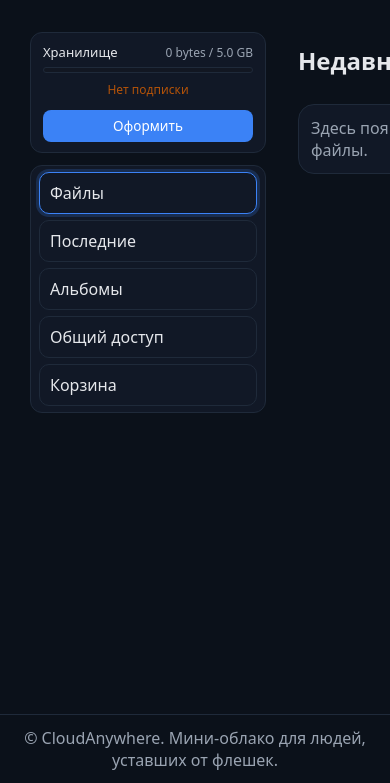
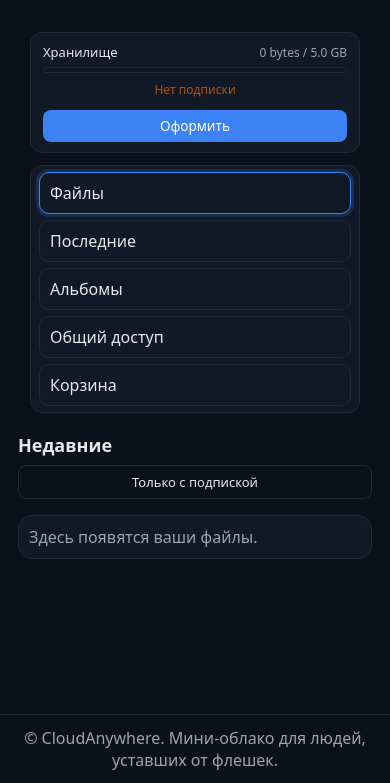
Before and after one commit to MrMooNeR/cloud, a Django app: page /files in a window 390 px wide. Shown: the part 61-844 px from the top of the page. Run offline with Django 5.2, Linux system fonts and the light colour scheme; the visitor is signed in with stand-in values (Sample User, id 1); data that the repository does not hold is empty.

Commit message:
fix some issues

```diff
--- a/templates/files.html
+++ b/templates/files.html
@@ -33,7 +33,9 @@
     align-items:center;
     font-size:13px;
   }
-  .usage-top .muted{font-size:12px}
+  .usage-top .muted{
+    font-size:12px;
+  }
   .bar{
     height:6px;
     background:#121722;
@@ -41,10 +43,23 @@
     border-radius:6px;
     overflow:hidden;
   }
-  html[data-theme="light"] .bar{background:#e9edf5}
-  .bar-fill{height:100%;background:var(--acc)}
-  .plan.good{color:#15803d;font-size:12px;margin-top:2px}
-  .plan.bad{ color:#b45309;font-size:12px;margin-top:2px}
+  html[data-theme="light"] .bar{
+    background:#e9edf5;
+  }
+  .bar-fill{
+    height:100%;
+    background:var(--acc);
+  }
+  .plan.good{
+    color:#15803d;
+    font-size:12px;
+    margin-top:2px;
+  }
+  .plan.bad{
+    color:#b45309;
+    font-size:12px;
+    margin-top:2px;
+  }
   .usage .btn.primary{
     width:100%;
     margin-top:6px;
@@ -62,7 +77,7 @@
     padding:6px 8px;
     display:flex;
     flex-direction:column;
-    gap:6px;                 /* управляем расстояниями здесь */
+    gap:6px;
   }
   .menu-item{
     padding:9px 10px;
@@ -71,16 +86,43 @@
     border:1px solid var(--line);
     background:var(--card);
   }
-  .menu-item:hover{outline:1px solid var(--line)}
+  .menu-item:hover{
+    outline:1px solid var(--line);
+  }
   .menu-item.active{
     border-color:var(--primary);
     box-shadow:0 0 0 3px color-mix(in srgb, var(--primary) 20%, transparent);
   }
 
   /* ---------- RIGHT: board + grid ---------- */
-  .board{display:flex;flex-direction:column;gap:16px}
-  .board-top{display:flex;justify-content:space-between;align-items:center}
-  .grid{display:grid;grid-template-columns:repeat(auto-fill,minmax(240px,1fr));gap:18px}
+  .board{
+    display:flex;
+    flex-direction:column;
+    gap:16px;
+  }
+  .board-top{
+    display:flex;
+    justify-content:space-between;
+    align-items:center;
+    gap:10px;
+    flex-wrap:wrap;
+  }
+  .board-top h2{
+    font-size:20px;
+    margin:0;
+  }
+  .board-top .btn{
+    white-space:nowrap;
+    padding:7px 14px;
+    border-radius:8px;
+    font-size:13px;
+  }
+
+  .grid{
+    display:grid;
+    grid-template-columns:repeat(auto-fill,minmax(240px,1fr));
+    gap:18px;
+  }
 
   .tile{
     display:block;
@@ -89,35 +131,141 @@
     border-radius:16px;
     padding:12px;
     cursor:pointer;
+    transition:border-color .16s ease, box-shadow .16s ease, transform .12s ease;
   }
-  .tile:hover{border-color:#2b3240}
+  .tile:hover{
+    border-color:#2b3240;
+    box-shadow:0 4px 14px rgba(0,0,0,.22);
+    transform:translateY(-1px);
+  }
+
   .tile-thumb{
-    position:relative;height:150px;
+    position:relative;
+    height:150px;
     border:1px solid var(--line);
-    border-radius:12px;overflow:hidden;
-    display:grid;place-items:center;
+    border-radius:12px;
+    overflow:hidden;
+    display:grid;
+    place-items:center;
     background:#0f141d;
   }
-  html[data-theme="light"] .tile-thumb{background:#f2f5fa}
-  .tile-thumb img,.tile-thumb video{width:100%;height:100%;object-fit:cover;display:block}
+  html[data-theme="light"] .tile-thumb{
+    background:#f2f5fa;
+  }
+  .tile-thumb img,
+  .tile-thumb video{
+    width:100%;
+    height:100%;
+    object-fit:cover;
+    display:block;
+  }
   .tile-thumb .badge{
-    font-weight:700;color:#8ab4f8;
+    font-weight:700;
+    color:#8ab4f8;
     border:1px dashed var(--line);
-    padding:6px 10px;border-radius:8px;
+    padding:6px 10px;
+    border-radius:8px;
     background:#0f141d;
   }
-  html[data-theme="light"] .tile-thumb .badge{background:rgba(0,0,0,.06)}
-  .tile-name{margin-top:10px;white-space:nowrap;overflow:hidden;text-overflow:ellipsis}
-  .tile-meta{font-size:12px;color:#9aa4b2}
+  html[data-theme="light"] .tile-thumb .badge{
+    background:rgba(0,0,0,.06);
+  }
 
-  /* ---------- Context menu ---------- */
-  .ctx{position:fixed;z-index:1000;display:none;min-width:220px;background:var(--card);border:1px solid var(--line);border-radius:12px;box-shadow:0 6px 18px rgba(0,0,0,.3);padding:6px}
-  .ctx.open{display:block}
-  .ctx-item{display:flex;gap:10px;align-items:center;padding:10px 12px;border-radius:8px;color:var(--text);cursor:pointer}
-  .ctx-item:hover{background:rgba(127,127,127,.08)}
-  .ctx-item[aria-disabled="true"]{opacity:.5;cursor:default}
-  .ctx-sep{height:1px;background:var(--line);margin:6px 0}
-  .ctx-kbd{margin-left:auto;font-size:11px;color:#8b98a6}
+  .tile-name{
+    margin-top:10px;
+    white-space:nowrap;
+    overflow:hidden;
+    text-overflow:ellipsis;
+  }
+  .tile-meta{
+    font-size:12px;
+    color:#9aa4b2;
+    margin-top:2px;
+  }
+
+  /* ---------- Context menu (стили приведены к той же визуальной системе) ---------- */
+  .ctx{
+    position:fixed;
+    z-index:1000;
+    display:none;
+    min-width:220px;
+    background:var(--card);
+    border:1px solid var(--line);
+    border-radius:12px;
+    box-shadow:0 6px 18px rgba(0,0,0,.3);
+    padding:6px;
+  }
+  .ctx.open{
+    display:block;
+  }
+  .ctx-item{
+    display:flex;
+    gap:10px;
+    align-items:center;
+    padding:10px 12px;
+    border-radius:8px;
+    color:var(--text);
+    cursor:pointer;
+    font-size:13px;
+  }
+  .ctx-item:hover{
+    background:rgba(127,127,127,.08);
+  }
+  .ctx-item[aria-disabled="true"]{
+    opacity:.5;
+    cursor:default;
+  }
+  .ctx-sep{
+    height:1px;
+    background:var(--line);
+    margin:6px 0;
+  }
+  .ctx-kbd{
+    margin-left:auto;
+    font-size:11px;
+    color:#8b98a6;
+  }
+
+  /* ---------- Mobile / tablet ---------- */
+  @media (max-width: 920px){
+    .files-layout{
+      grid-template-columns:1fr;
+    }
+    .usage,
+    .menu{
+      position:relative;
+    }
+    .board-top{
+      align-items:flex-start;
+    }
+    .board-top h2{
+      font-size:18px;
+    }
+    .grid{
+      grid-template-columns:repeat(auto-fill,minmax(160px,1fr));
+      gap:12px;
+    }
+    .tile{
+      padding:10px;
+      border-radius:14px;
+    }
+    .tile-thumb{
+      height:120px;
+      border-radius:10px;
+    }
+  }
+
+  @media (max-width: 540px){
+    .board-top{
+      flex-direction:column;
+      align-items:stretch;
+      gap:8px;
+    }
+    .board-top .btn{
+      width:100%;
+      text-align:center;
+    }
+  }
 </style>
 
 <div class="files-layout">
@@ -143,7 +291,7 @@
       <a class="menu-item" href="#">Последние</a>
       <a class="menu-item" href="#">Альбомы</a>
       <a class="menu-item" href="#">Общий доступ</a>
-       <a class="menu-item {% if active_menu == 'trash' %}active{% endif %}" href="{% url 'trash' %}">Корзина</a>
+      <a class="menu-item {% if active_menu == 'trash' %}active{% endif %}" href="{% url 'trash' %}">Корзина</a>
     </nav>
   </aside>
 
@@ -231,59 +379,94 @@
       }
     }
 
-    function hide(){menu.classList.remove('open');menu.setAttribute('aria-hidden','true');current=null}
+    function hide(){
+      menu.classList.remove('open');
+      menu.setAttribute('aria-hidden','true');
+      current=null;
+    }
+
     function show(x,y){
       menu.style.left=Math.min(x,innerWidth-menu.offsetWidth-8)+'px';
       menu.style.top=Math.min(y,innerHeight-menu.offsetHeight-8)+'px';
-      menu.classList.add('open');menu.setAttribute('aria-hidden','false');
+      menu.classList.add('open');
+      menu.setAttribute('aria-hidden','false');
     }
 
     if(grid){
       grid.addEventListener('click',e=>{
-        const tile=e.target.closest('.tile'); if(!tile) return;
-        const kind=tile.dataset.kind, view=tile.dataset.view, dl=tile.dataset.download;
+        const tile=e.target.closest('.tile');
+        if(!tile) return;
+        const kind=tile.dataset.kind;
+        const view=tile.dataset.view;
+        const dl=tile.dataset.download;
         const url=(kind==='image'||kind==='video'||kind==='pdf')?view:dl;
-        if(e.metaKey||e.ctrlKey) window.open(url,'_blank'); else location=url;
+        if(e.metaKey||e.ctrlKey){
+          window.open(url,'_blank');
+        }else{
+          location=url;
+        }
       });
 
       grid.addEventListener('contextmenu',e=>{
-        const tile=e.target.closest('.tile'); if(!tile) return;
-        e.preventDefault(); current=tile; show(e.clientX,e.clientY);
+        const tile=e.target.closest('.tile');
+        if(!tile) return;
+        e.preventDefault();
+        current=tile;
+        show(e.clientX,e.clientY);
       });
     }
 
     menu.addEventListener('click',e=>{
       const item=e.target.closest('.ctx-item');
       if(!item||item.getAttribute('aria-disabled')==='true'||!current) return;
-      const action=item.dataset.action; const dl=current.dataset.download;
+      const action=item.dataset.action;
+      const dl=current.dataset.download;
+
       if(action==='download'){
         location=dl;
         hide();
         return;
       }
+
       if(action==='delete'){
         const url=current.dataset.delete;
-        if(!url){hide();return;}
+        if(!url){
+          hide();
+          return;
+        }
         const tile=current;
-        fetch(url,{method:'POST',headers:{'X-CSRFToken':getCsrfToken()}})
-          .then(res=>{if(!res.ok) throw new Error('fail'); return res.json();})
+        fetch(url,{
+          method:'POST',
+          headers:{'X-CSRFToken':getCsrfToken()}
+        })
+          .then(res=>{
+            if(!res.ok) throw new Error('fail');
+            return res.json();
+          })
           .then(()=>{
             tile.remove();
             pushToast('Файл перемещён в корзину.');
             handleEmptyGrid();
           })
-          .catch(()=>pushToast('Не удалось удалить файл.','error'))
+          .catch(()=>{
+            pushToast('Не удалось удалить файл.','error');
+          })
           .finally(()=>hide());
         return;
       }
+
       alert('Функция «'+action+'» появится позже.');
       hide();
     });
 
-    addEventListener('click',e=>{ if(!menu.contains(e.target)) hide(); });
+    addEventListener('click',e=>{
+      if(!menu.contains(e.target)) hide();
+    });
     addEventListener('scroll',hide,true);
     addEventListener('resize',hide);
-    addEventListener('keydown',e=>{ if(e.key==='Escape') hide(); });
+    addEventListener('keydown',e=>{
+      if(e.key==='Escape') hide();
+    });
   })();
 </script>
 {% endblock %}
```
Also changed, not shown: cloudstorage/settings.py (+15 -2 lines).
